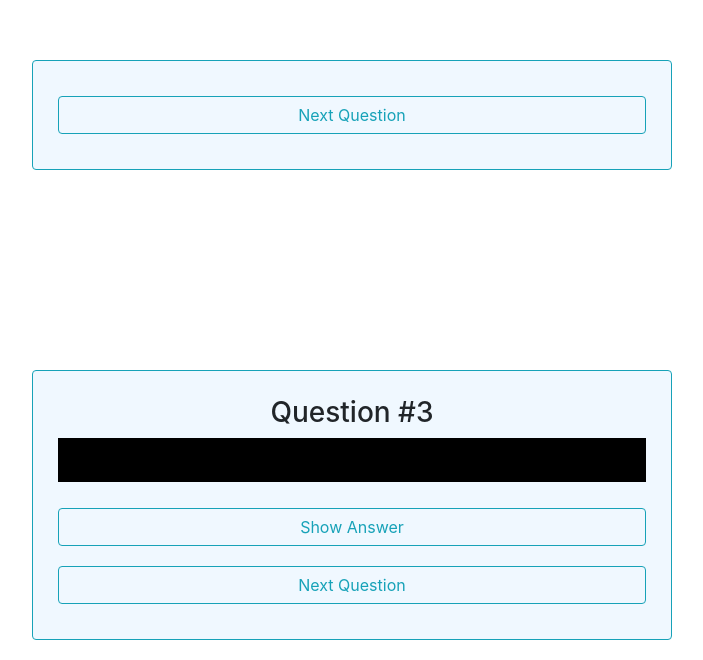
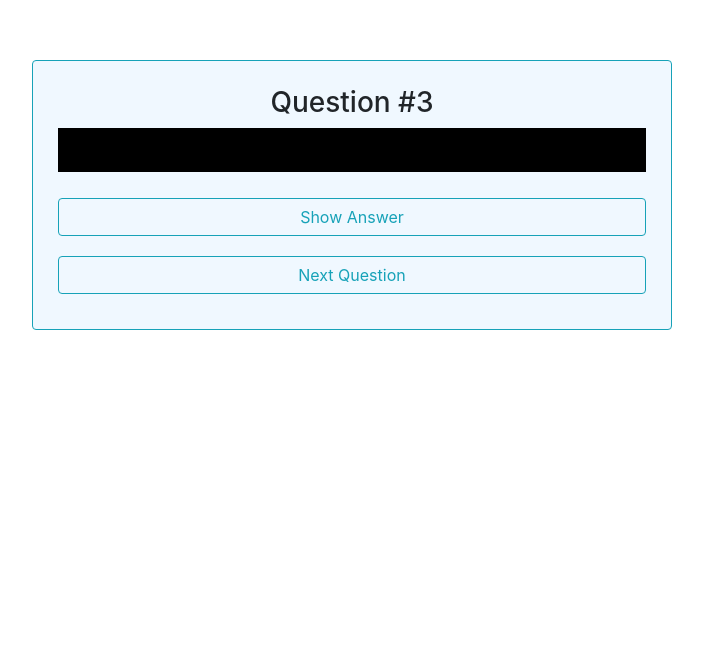
Before and after one commit to AnthonyBlaszyk/FlashCard-React, a React (Create React App) app: page / in a window 1280 px wide. Shown: the part 140-800 px from the top of the page, without its empty margins (288-991 px from the left). Built offline with nearby package versions, Linux system fonts and the light colour scheme.

Commit message:
Fix types and the next question button

```diff
--- a/src/components/getRandomQuestion.tsx
+++ b/src/components/getRandomQuestion.tsx
@@ -1,7 +1,17 @@
 import React from "react";
+import { QuestionAnswerType } from "./questionsAnswer";
 
-export const GetRandomQuestion = (props: any) => {
-  const [showAnswer, setShowAnswer] = React.useState(props.displayAnswer);
+type typeProps = {
+  data: QuestionAnswerType;
+  randomNumber: number;
+};
+
+export const GetRandomQuestion = (props: typeProps) => {
+  const [showAnswer, setShowAnswer] = React.useState(false);
+
+  React.useEffect(() => {
+    setShowAnswer(false);
+  }, [props.randomNumber]);
 
   return (
     <>
--- a/src/components/mentalCard.tsx
+++ b/src/components/mentalCard.tsx
@@ -1,40 +1,22 @@
 import React from "react";
 import { GetRandomQuestion } from "./getRandomQuestion";
+import { QuestionAnswerType } from "./questionsAnswer";
 
-export const MentalCard = (props: any) => {
+type propsType = {
+  data: QuestionAnswerType[];
+};
+
+export const MentalCard = (props: propsType) => {
   const [randomNumber, setRandomNumber] = React.useState(
     Math.floor(Math.random() * props.data.length)
   );
 
   return (
     <div>
-      {/* TEST USE EFFECT */}
-      <div className="card container border border-info">
-        {React.useEffect((): any => {
-          <div>
-            <h1>Hello</h1>
-            {console.log(props.data)}
-            <GetRandomQuestion
-              data={props.data[randomNumber]}
-              displayAnswer={false}
-            />
-          </div>;
-        }, [randomNumber])}
-        <button
-          className="btn btn-outline-info"
-          onClick={() =>
-            setRandomNumber(Math.floor(Math.random() * props.data.length))
-          }
-        >
-          Next Question
-        </button>
-      </div>
-
-      {/* SANS LE USE EFFECT */}
       <div className="card container border border-info">
         <GetRandomQuestion
           data={props.data[randomNumber]}
-          displayAnswer={false}
+          randomNumber={randomNumber}
         />
         <button
           className="btn btn-outline-info"
--- a/src/components/questionsAnswer.tsx
+++ b/src/components/questionsAnswer.tsx
@@ -1,4 +1,4 @@
-type QuestionAnswer = {
+export type QuestionAnswerType = {
   id: number;
   question: string;
   correctAnswer: string;
@@ -7,7 +7,7 @@ type QuestionAnswer = {
   wrongAnswerThree: string;
 };
 
-export const questionsAnswer: QuestionAnswer[] = [
+export const questionsAnswer: QuestionAnswerType[] = [
   {
     id: 1,
     question: "Question #1",
```
